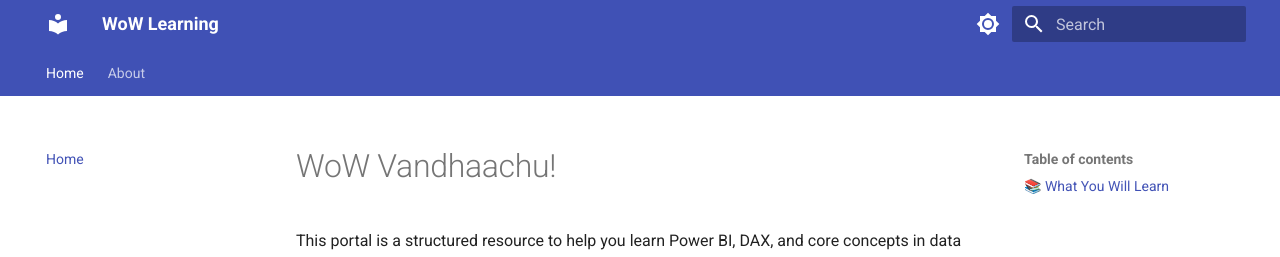
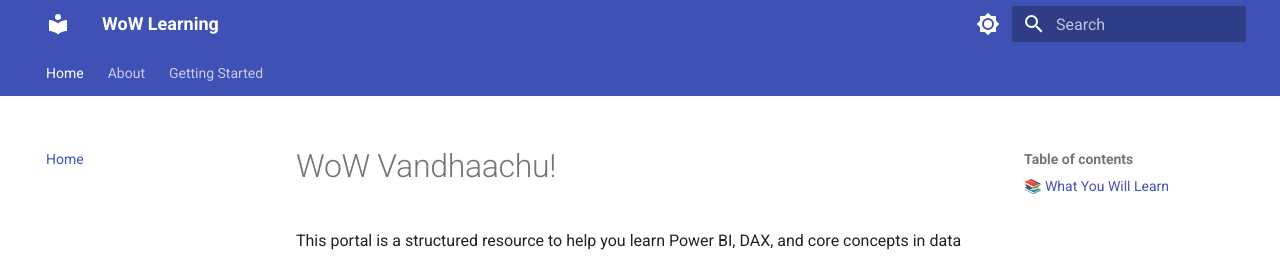
Before and after one commit to wheelocity/wow_learning, an MkDocs documentation site: the page built from docs/index.md, in a window 1280 px wide and 929 px high. Shown: the top 257 px of the window. Built offline with MkDocs 1.6.1 and Material for MkDocs 9.7.7, drawn with Linux system fonts in a browser that asks for light colours.

Commit message:
updated the navigation bars...

```diff
--- a/mkdocs.yml
+++ b/mkdocs.yml
@@ -31,6 +31,8 @@ theme:
 nav:
   - Home: index.md
   - About: about.md
+  - Getting Started:
+    - Introduction: introduction.md
 
 plugins:
   - search
```
